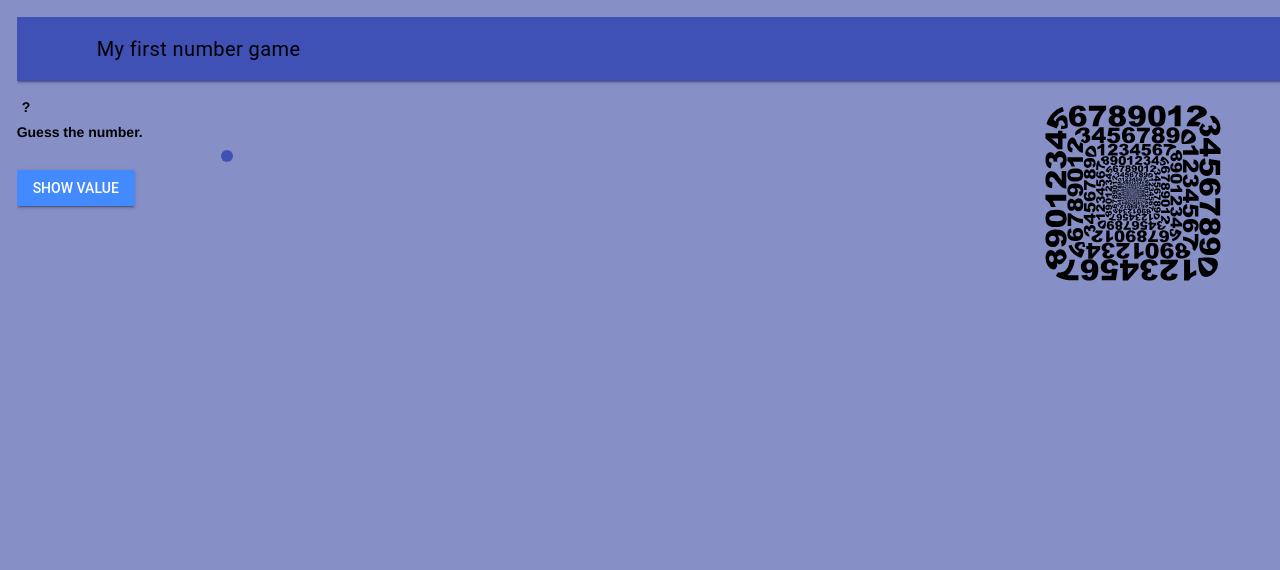
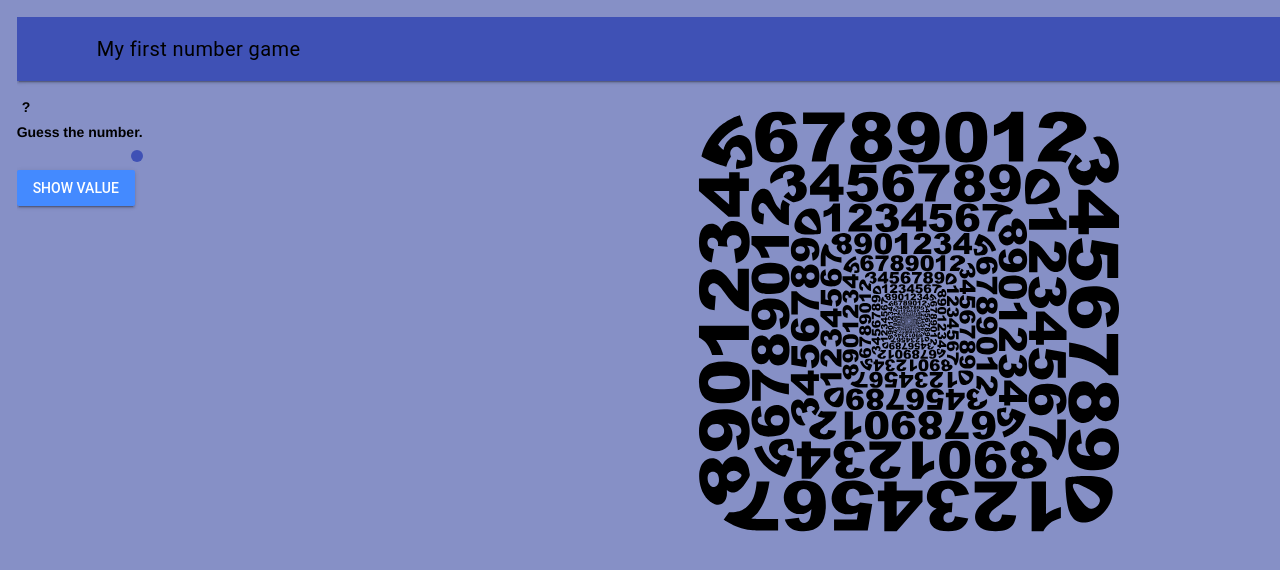
Before and after one commit to KaitlynIp64/ICS2O-Unit-5-01-JS, a plain HTML site: page index.html in a window 1280 px wide. Drawn offline with nearby package versions, Linux system fonts and the light colour scheme.

Commit message:
fixed code

```diff
--- a/index.html
+++ b/index.html
@@ -32,7 +32,7 @@
       </header>
       <main class="mdl-layout__content">
         <p></p>
-        <img src="./img/Numbers-Frame-Vortex.svg" alt="Numbers" width="25%" height="25%">
+        <img src="./img/Numbers-Frame-Vortex.svg" alt="Numbers" width="60%" height="60%">
         <p></p>
         <div id="slider-value">
           ?
--- a/js/script.js
+++ b/js/script.js
@@ -29,8 +29,7 @@ function updateSliderValue(valueFromSlider) {
  * This function displays the slider value.
  */
 function myButtonClicked() {
-  document.getElementById("random-number").innerHTML =
-    Math.floor(Math.random() * 6) + 1
+  document.getElementById("random-number").innerHTML = Math.floor(Math.random() * 6) + 1
 }
 
 // process
```
